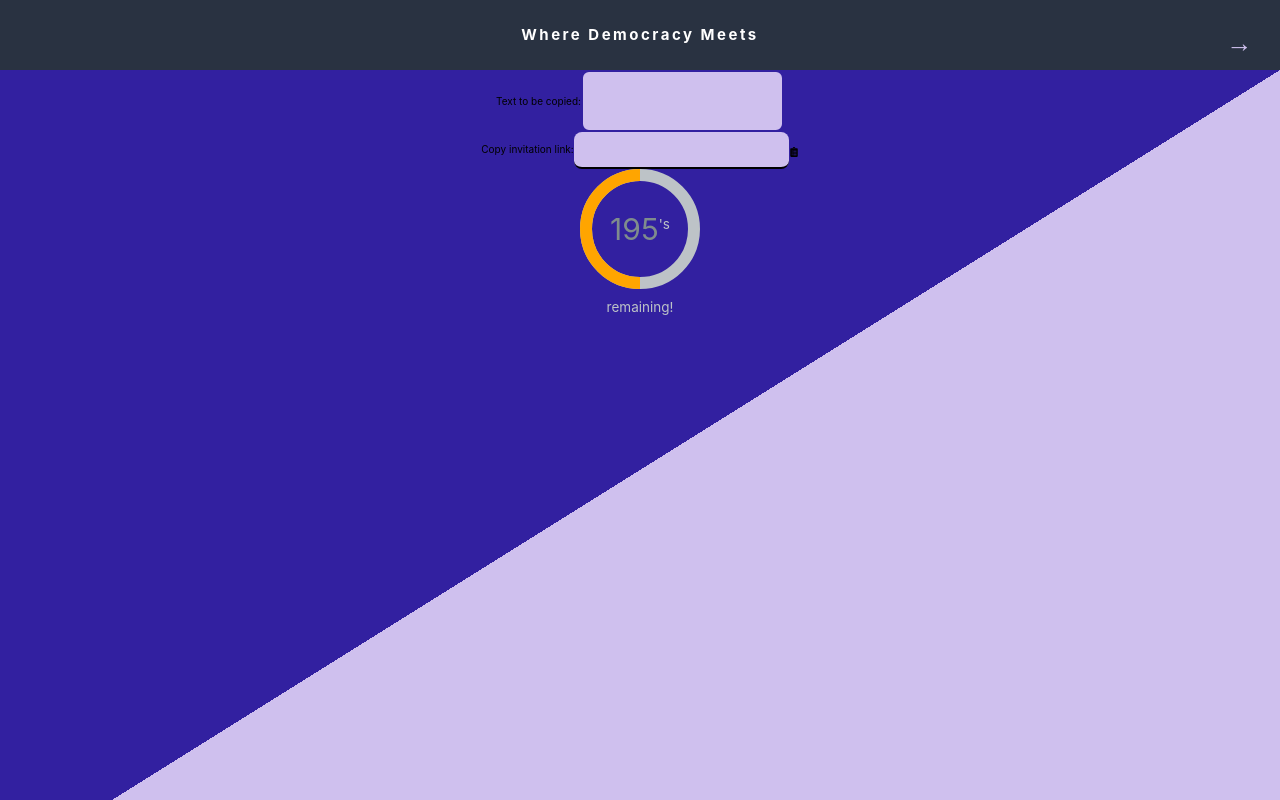
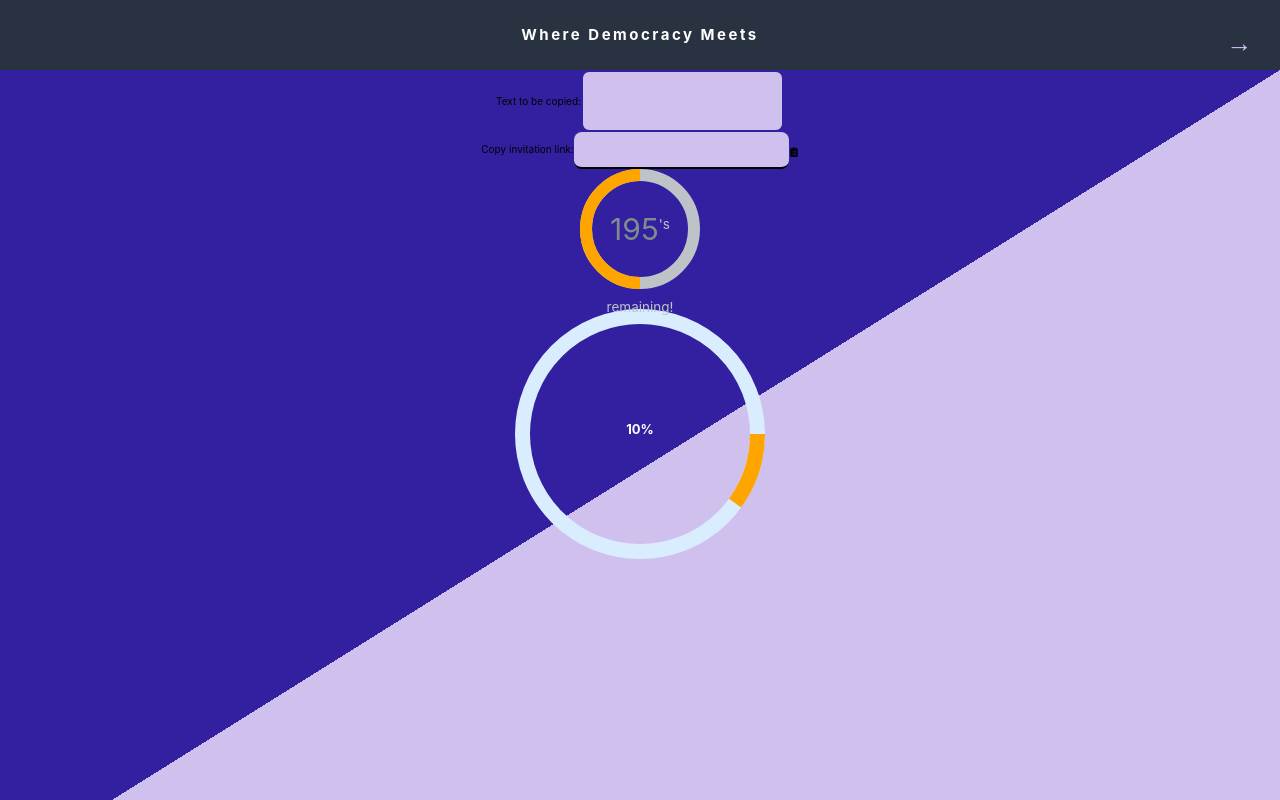
Before and after one commit to aaspinwall/collab, a Next.js app in the folder frontend/: page /development in a window 1280 px wide. Shown: the top 800 px of the page. Built offline with nearby package versions, Linux system fonts and the light colour scheme.

Commit message:
add styles for ProgressBar

```diff
--- a/frontend/components/animations/ProgressBar.js
+++ b/frontend/components/animations/ProgressBar.js
@@ -1,4 +1,26 @@
 import React, { useEffect, useState } from 'react';
+import styled from 'styled-components';
+
+const StyledProgressDonut = styled.div`
+    .circular-chart {
+        display: block;
+        margin: 20px auto;
+        max-width: 100%;
+        max-height: 250px;
+    }
+    .circular-bg {
+        fill: none;
+    }
+    .circle {
+        fill: none;
+    }
+    .percentage {
+        font-size: 1.3rem;
+        text-anchor: middle;
+        fill: #fff;
+        font-weight: bold;
+    }
+`
 
 const ProgressBar = props => {
     const [offset, setOffset] = useState(0);
@@ -20,7 +42,7 @@ const ProgressBar = props => {
     }, [setOffset, progress, circumference, offset]);
 
     return (
-        <div>
+        <StyledProgressDonut>
             <svg
                 className="circular-chart"
                 width={size}
@@ -53,7 +75,7 @@ const ProgressBar = props => {
                     {progress}%
                 </text>
             </svg>
-        </div>
+        </StyledProgressDonut>
     )
 }
 
--- a/frontend/pages/development/index.js
+++ b/frontend/pages/development/index.js
@@ -1,5 +1,6 @@
 import React from "react";
 import Timer from "../../components/timer";
+import ProgressBar from "../../components/animations/ProgressBar";
 
 import CopyToClipBoardButton from "../../components/ui/copytoclipboard";
 
@@ -8,6 +9,14 @@ export default function Development() {
   const [textToBeCopied, setTextToBeCopied] = React.useState("");
 
   //   const [text, setText] = React.useState(null);
+
+  const state = {
+    size: 250,
+    progress: 10,
+    strokeWidth: 15,
+    circleOneStroke: "#d9edfe",
+    circleTwoStroke: "orange"
+  }
 
   function handleChange(e) {
     console.log(e, "change");
@@ -27,6 +36,7 @@ export default function Development() {
       </div>
       <CopyToClipBoardButton text={textToBeCopied} />
       <Timer />
+      <ProgressBar {...state} />
     </>
   );
 }
```
